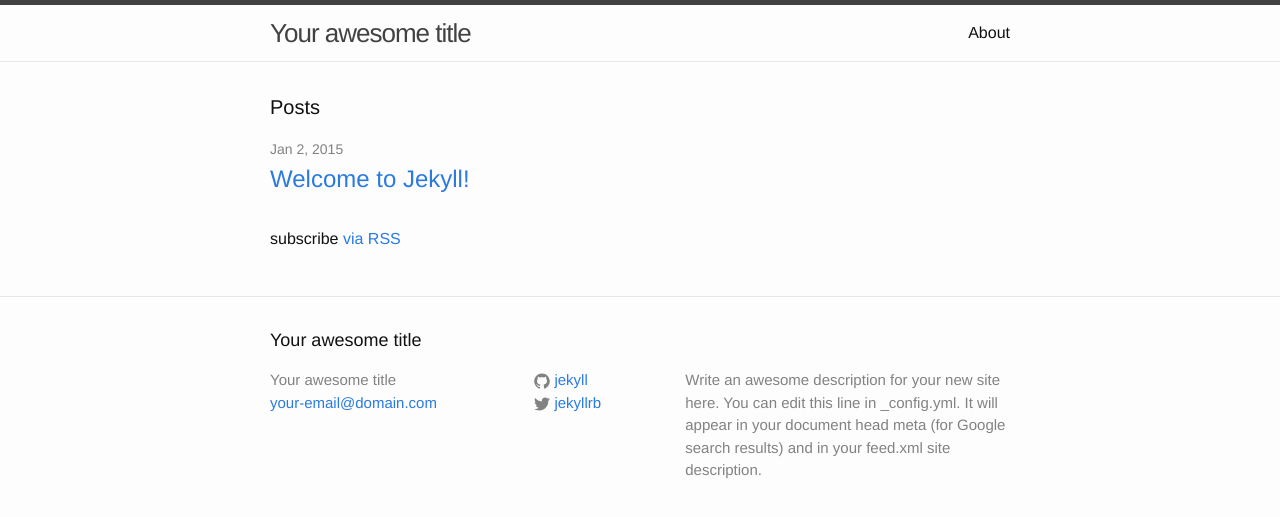
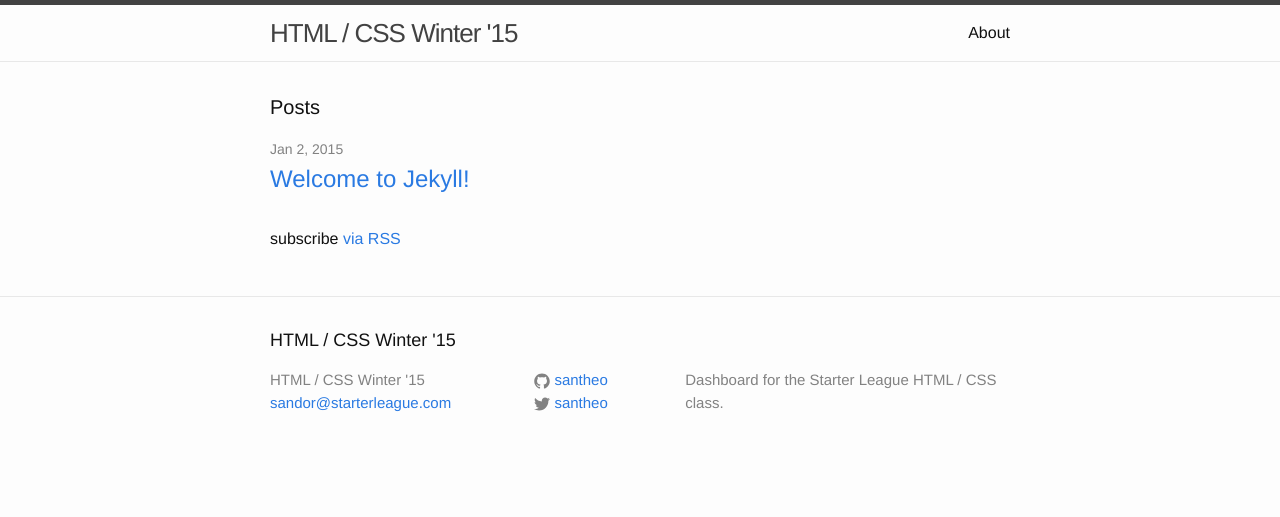
Before and after one commit to tsl-html-css/tsl-html-css.github.io, a Jekyll site: the page built from index.html, in a window 1280 px wide. Shown: the top 517 px of the page. Built offline with Jekyll 4.4.1, drawn with Linux system fonts in a browser that asks for light colours.

Commit message:
Updated config.

```diff
--- a/_config.yml
+++ b/_config.yml
@@ -1,14 +1,14 @@
 # Site settings
-title: Your awesome title
-email: your-email@domain.com
-description: > # this means to ignore newlines until "baseurl:"
-  Write an awesome description for your new site here. You can edit this
-  line in _config.yml. It will appear in your document head meta (for
-  Google search results) and in your feed.xml site description.
+title: HTML / CSS Winter '15
+email: sandor@starterleague.com
+description: Dashboard for the Starter League HTML / CSS class.
 baseurl: "" # the subpath of your site, e.g. /blog/
-url: "http://yourdomain.com" # the base hostname & protocol for your site
-twitter_username: jekyllrb
-github_username:  jekyll
+url: "http://tsl-html-css.github.io" # the base hostname & protocol for your site
+twitter_username: santheo
+github_username:  santheo
 
 # Build settings
 markdown: kramdown
+
+gems:
+  - jekyll-redirect-from
```
